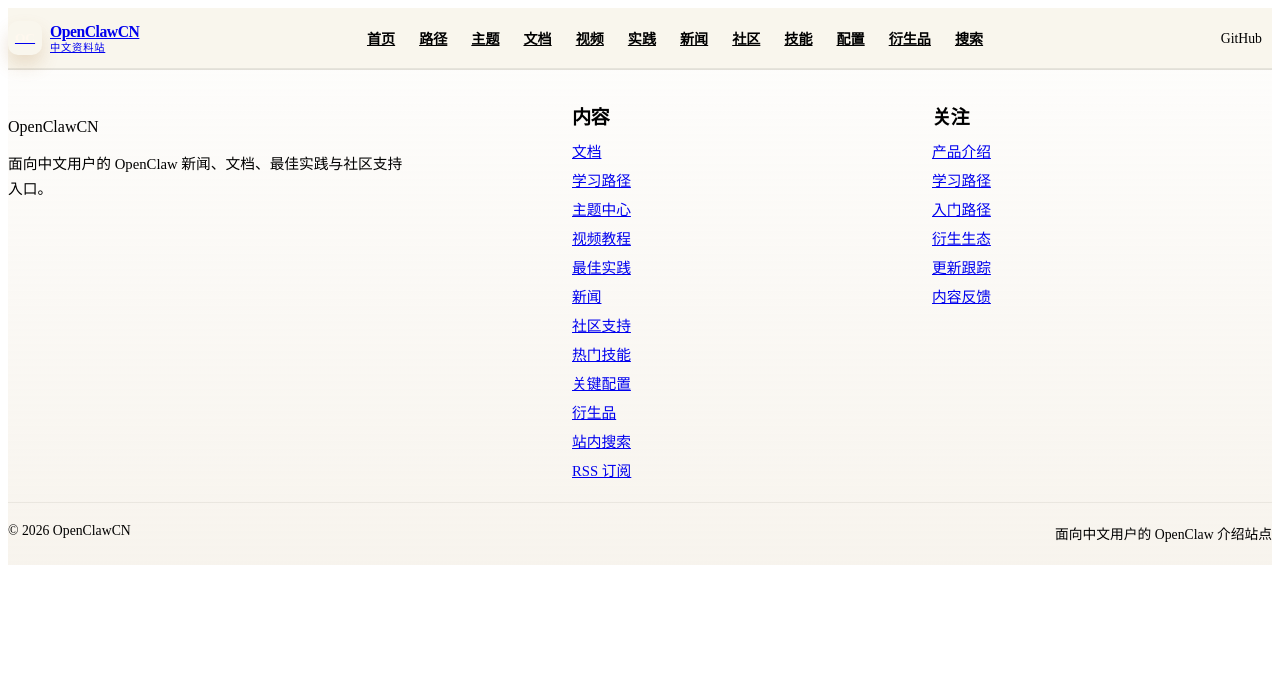
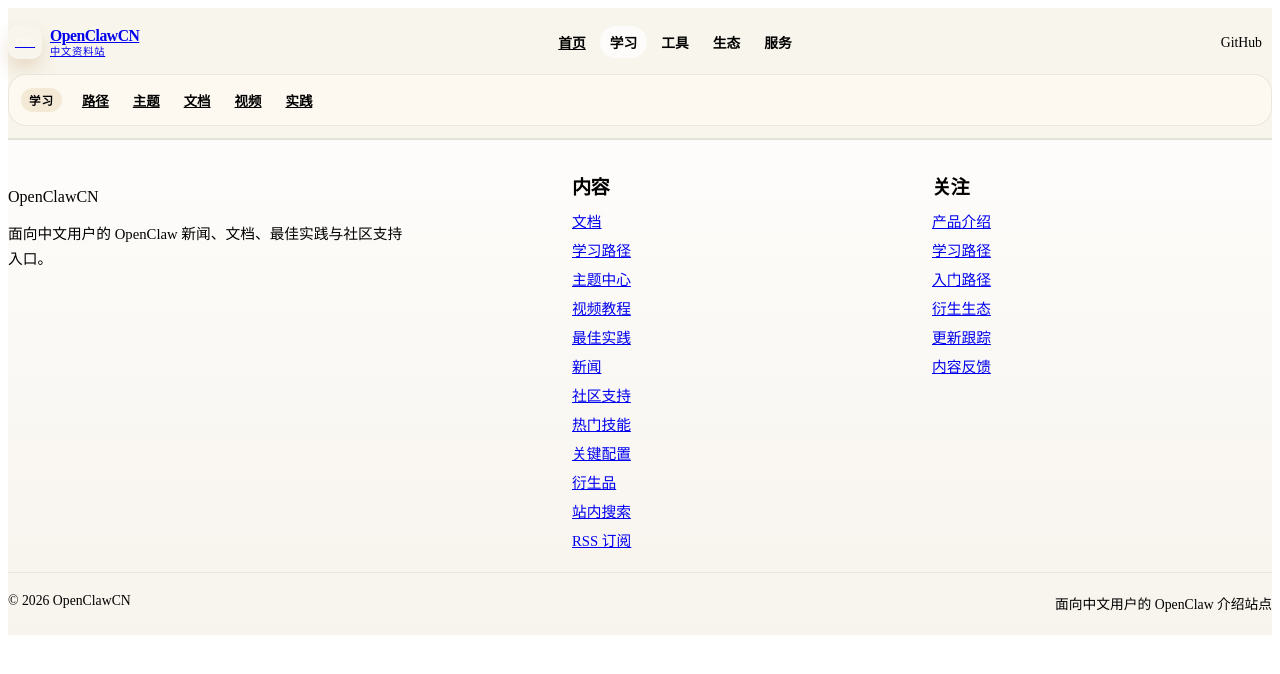
Before and after one commit to lancemq/openclawcn, a Nuxt app: page /showcase in a window 1280 px wide. Shown: the top 674 px of the page. Built offline with nearby package versions, Linux system fonts and the light colour scheme.

Commit message:
优化文档 markdown 展示与导航

```diff
--- a/app/components/AppHeader.vue
+++ b/app/components/AppHeader.vue
@@ -1,20 +1,46 @@
 <script setup lang="ts">
 const route = useRoute()
 
-const navItems = [
-  { label: '首页', to: '/' },
+const navGroups = [
+  {
+    label: '学习',
+    slug: 'learn',
+    items: [
       { label: '路径', to: '/paths' },
       { label: '主题', to: '/topics' },
       { label: '文档', to: '/docs' },
       { label: '视频', to: '/videos' },
       { label: '实践', to: '/best-practices' },
+    ],
+  },
+  {
+    label: '工具',
+    slug: 'tools',
+    items: [
+      { label: '技能', to: '/skills' },
+      { label: '配置', to: '/configurations' },
+    ],
+  },
+  {
+    label: '生态',
+    slug: 'ecosystem',
+    items: [
+      { label: '衍生品', to: '/derivatives' },
       { label: '新闻', to: '/news' },
       { label: '社区', to: '/community' },
-  { label: '技能', to: '/skills' },
-  { label: '配置', to: '/configurations' },
-  { label: '衍生品', to: '/derivatives' },
+    ],
+  },
+  {
+    label: '服务',
+    slug: 'service',
+    items: [
       { label: '搜索', to: '/search' },
-]
+      { label: '反馈', to: '/feedback' },
+    ],
+  },
+] as const
+
+const homeItem = { label: '首页', to: '/' }
 
 const { public: publicConfig } = useRuntimeConfig()
 
@@ -25,11 +51,21 @@
 
   return route.path === to || route.path.startsWith(`${to}/`)
 }
+
+const activeGroupSlug = computed(() => {
+  const matchedGroup = navGroups.find(group => group.items.some(item => isActive(item.to)))
+  return matchedGroup?.slug || 'learn'
+})
+
+const activeGroup = computed(() =>
+  navGroups.find(group => group.slug === activeGroupSlug.value) || navGroups[0],
+)
 </script>
 
 <template>
   <header class="header">
     <div class="container header-inner">
+      <div class="header-top">
         <NuxtLink class="brand" to="/">
           <span class="brand-mark">OC</span>
           <span class="brand-copy">
@@ -38,9 +74,39 @@
           </span>
         </NuxtLink>
 
-      <nav class="nav" aria-label="主导航">
+        <div class="header-primary">
           <NuxtLink
-          v-for="item in navItems"
+            :to="homeItem.to"
+            class="top-link"
+            :class="{ active: isActive(homeItem.to) }"
+          >
+            {{ homeItem.label }}
+          </NuxtLink>
+
+          <button
+            v-for="group in navGroups"
+            :key="group.slug"
+            type="button"
+            class="group-link"
+            :class="{ active: activeGroupSlug === group.slug }"
+            @click="$router.push(group.items[0].to)"
+          >
+            {{ group.label }}
+          </button>
+        </div>
+
+        <div class="header-actions">
+          <a class="button secondary compact" :href="publicConfig.githubUrl" target="_blank" rel="noreferrer">
+            GitHub
+          </a>
+        </div>
+      </div>
+
+      <div class="header-secondary" aria-label="二级导航">
+        <span class="secondary-label">{{ activeGroup.label }}</span>
+        <nav class="secondary-nav">
+          <NuxtLink
+            v-for="item in activeGroup.items"
             :key="item.to"
             :to="item.to"
             class="nav-link"
@@ -49,11 +115,6 @@
             {{ item.label }}
           </NuxtLink>
         </nav>
-
-      <div class="header-actions">
-        <a class="button secondary compact" :href="publicConfig.githubUrl" target="_blank" rel="noreferrer">
-          GitHub
-        </a>
       </div>
     </div>
   </header>
@@ -65,16 +126,22 @@
   top: 0;
   z-index: 30;
   backdrop-filter: blur(12px);
-  background: rgba(248, 244, 234, 0.82);
+  background: rgba(248, 244, 234, 0.88);
   border-bottom: 1px solid rgba(67, 73, 60, 0.1);
 }
 
 .header-inner {
+  display: grid;
+  gap: 8px;
+  padding: 10px 0 12px;
+}
+
+.header-top {
   display: flex;
   align-items: center;
   justify-content: space-between;
-  gap: 16px;
-  min-height: 60px;
+  gap: 14px;
+  min-height: 48px;
 }
 
 .brand {
@@ -116,24 +183,84 @@
   text-transform: uppercase;
 }
 
-.nav {
+.header-primary {
+  display: inline-flex;
+  flex-wrap: wrap;
+  align-items: center;
+  gap: 4px;
+}
+
+.top-link,
+.group-link {
+  display: inline-flex;
+  align-items: center;
+  justify-content: center;
+  min-height: 32px;
+  padding: 0 10px;
+  border: 0;
+  border-radius: 999px;
+  background: transparent;
+  color: var(--ink-soft);
+  font-size: 0.86rem;
+  font-weight: 700;
+  cursor: pointer;
+}
+
+.top-link.active,
+.top-link:hover,
+.group-link.active,
+.group-link:hover {
+  color: var(--ink);
+  background: rgba(255, 255, 255, 0.72);
+}
+
+.header-secondary {
+  display: flex;
+  align-items: center;
+  gap: 10px;
+  min-height: 34px;
+  padding: 8px 12px;
+  border: 1px solid rgba(67, 73, 60, 0.1);
+  border-radius: 18px;
+  background: rgba(255, 251, 244, 0.7);
+}
+
+.secondary-label {
+  display: inline-flex;
+  align-items: center;
+  flex: none;
+  min-height: 24px;
+  padding: 0 8px;
+  border-radius: 999px;
+  background: rgba(234, 215, 182, 0.46);
+  color: var(--accent);
+  font-size: 0.72rem;
+  font-weight: 800;
+  letter-spacing: 0.08em;
+  text-transform: uppercase;
+}
+
+.secondary-nav {
   display: inline-flex;
   flex-wrap: wrap;
   gap: 4px;
 }
 
 .nav-link {
-  padding: 6px 10px;
+  display: inline-flex;
+  align-items: center;
+  min-height: 28px;
+  padding: 0 10px;
   border-radius: 999px;
   color: var(--ink-soft);
-  font-size: 0.88rem;
+  font-size: 0.84rem;
   font-weight: 600;
 }
 
 .nav-link.active,
 .nav-link:hover {
   color: var(--ink);
-  background: rgba(255, 255, 255, 0.66);
+  background: rgba(255, 255, 255, 0.76);
 }
 
 .compact {
@@ -142,13 +269,12 @@
   font-size: 0.86rem;
 }
 
-@media (max-width: 860px) {
-  .header-inner {
+@media (max-width: 980px) {
+  .header-top {
     flex-wrap: wrap;
-    padding: 10px 0;
   }
 
-  .nav {
+  .header-primary {
     order: 3;
     width: 100%;
   }
@@ -156,5 +282,10 @@
   .header-actions {
     margin-left: auto;
   }
+
+  .header-secondary {
+    align-items: flex-start;
+    flex-direction: column;
+  }
 }
 </style>
```
Lines whose indentation alone changed are shown as unchanged.
